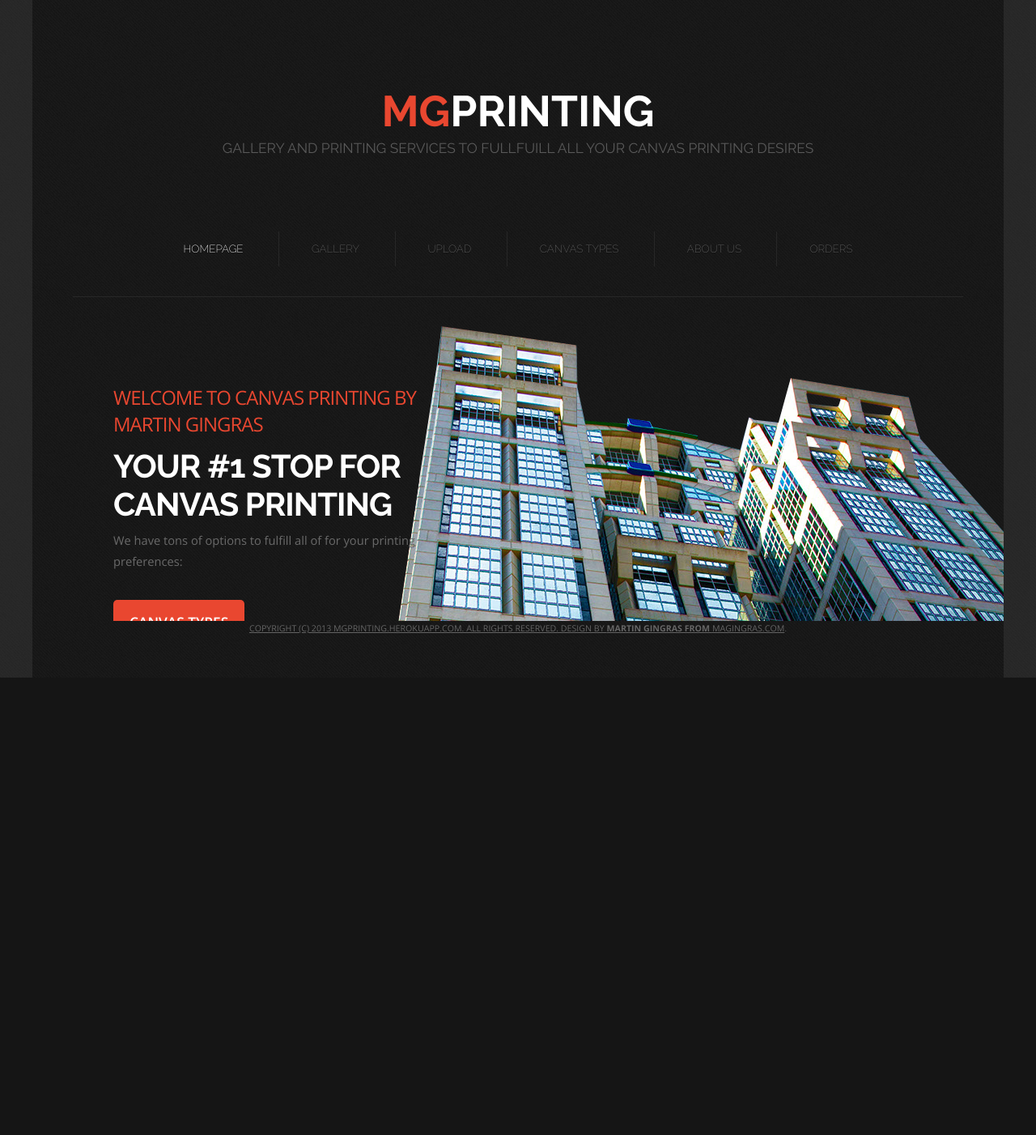
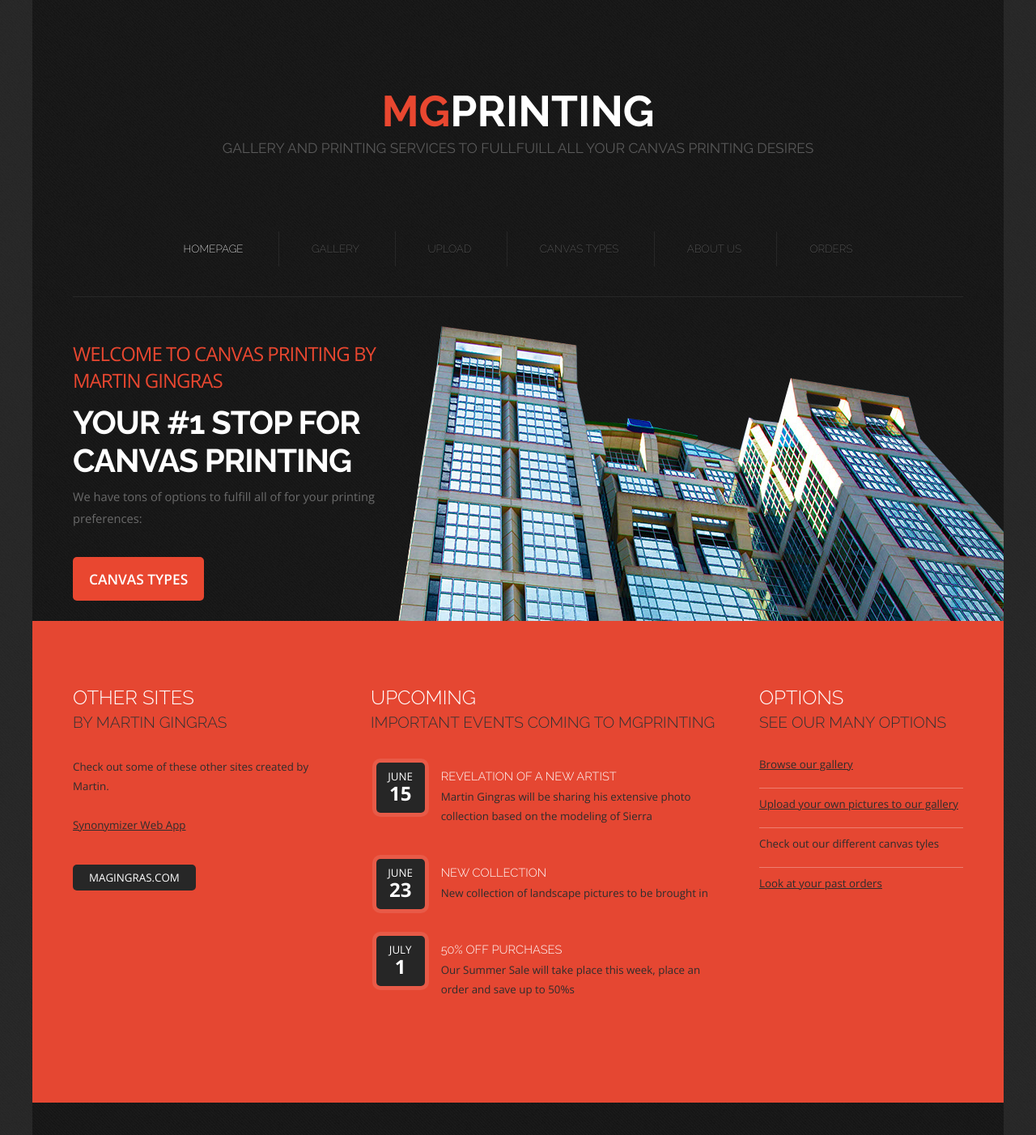
Before and after one commit to mustafakarali/canvas-printing, a PHP site: page / in a window 1280 px wide. Shown: the part 54-1456 px from the top of the page at 81% size. Before the commit the page ends 891 px from the top, so only its background shows below. Run offline with PHP 8.4, Linux system fonts and the light colour scheme.

Commit message:
Migrated to new CSS

```diff
--- a/index.php
+++ b/index.php
@@ -2,23 +2,22 @@
 $title = "Home";
 include("head.php");
 ?>
-<div id="page">
   <div class="content"> <span>Welcome To Canvas Printing by Martin Gingras</span>
     <h2>Your #1 Stop for Canvas Printing</h2>
     <p>We have tons of options to fulfill all of for your printing preferences:</p>
     <a href="canvas.php" class="button-style button-style-alt">Canvas Types</a> </div>
-</div>
+  </div> <!-- content -->
   <div id="featured-wrapper">
     <div id="box1">
-		<h2>Other Sites<br />
-			<span>by Martin Gingras</span></h2>
+      <h2>Other Sites<br><span>by Martin Gingras</span></h2>
         <p>Check out some of these other sites created by Martin.</p>
         <ul class="style4">
           <li class="first"><a href="http://www.synonymizer.herokuapp.com">Synonymizer Web App</a></li>
           <!-- <li><a href="#">Metus aliquam pellentesque</a></li> -->
           <!-- <li><a href="#">Proin gravida orci porttitor</a></li> -->
         </ul>
-		<a href="http://www.magingras.com/" class="button-style">magingras.com</a> </div>
+        <a href="http://www.magingras.com/" class="button-style">magingras.com</a>
+      </div> <!-- box1 -->
       <div id="box2">
         <h2>Upcoming<br />
           <span>Important events coming to mgprinting</span></h2>
@@ -40,17 +39,16 @@ include("head.php");
             </li>
             <li>
             </ul>
-	</div>
+          </div> <!-- box2 -->
           <div id="box3">
             <h2>Options<br />
               <span>See our many options</span></h2>
               <ul class="style4">
-			<li class="first"><a href="#">Consectetuer adipiscing elit</a></li>
-			<li><a href="#">Choose an existing image from our gallery</a></li>
-			<li><a href="#">Upload an image of your choosing</a></li>
-			<li><a href="#">Pick between multiple printing styles</a></li>
-			<li><a href="#">Crop and edit your image online</a></li>
+                <li class="first"><a href="#">Browse our gallery</a></li>
+                <li><a href="gallery.php">Upload your own pictures to our gallery</a></li>
+                <li><a href="canvas.php"></a>Check out our different canvas tyles</li>
+                <li><a href="orders.php">Look at your past orders</a></li>
               </ul>
-	</div>
-</div>
+            </div> <!-- box3 -->
+          </div> <!-- feature wrapper -->
           <?php include("footer.php"); ?>
```
Lines whose indentation alone changed are shown as unchanged.
